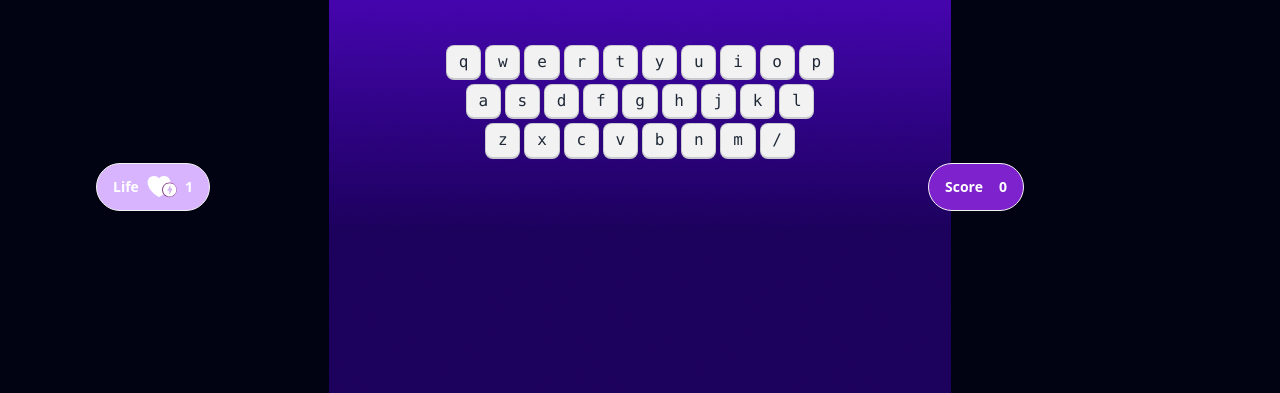
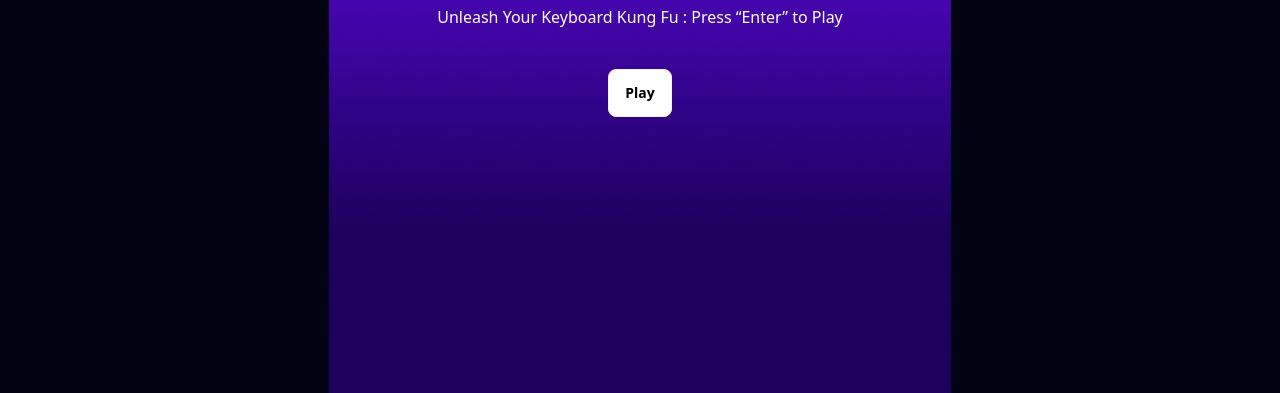
Before and after one commit to rasel754/alphabet-clash-pro, a plain HTML site: page index.html in a window 1280 px wide. Shown: the part 407-800 px from the top of the page. Drawn offline with nearby package versions, Linux system fonts and the light colour scheme.

Commit message:
half of project complete

```diff
--- a/index.html
+++ b/index.html
@@ -1,5 +1,5 @@
 <!DOCTYPE html>
-<html lang="en">
+<html lang="en" data-theme="light">
 <head>
     <meta charset="UTF-8">
     <meta name="viewport" content="width=device-width, initial-scale=1.0">
@@ -18,15 +18,15 @@
 <body class="min-h-screen bg-[#010313] bg-[url(images/background.png)] bg-no-repeat bg-center	">
     <main>
         <!-- home screen -->
-        <section class="home min-h-screen  text-white flex justify-center items-center hidden">
+        <section id="home-screen" class=" min-h-screen  text-white flex justify-center items-center ">
             <div class="flex flex-col  justify-center items-center gap-10">
                 <h1 class="text-8xl anton-regular font-extrabold">ALPHABET CLASH</h1>
                 <p class=>Unleash Your Keyboard Kung Fu : Press “Enter” to Play</p>
-                <button class="btn bg-white text-black">Play</button>
+                <button onclick="play()" class="btn  bg-white text-black">Play</button>
             </div>
         </section>
         <!-- play-ground -->
-        <section class="play-ground">
+        <section id="play-ground" class=" hidden">
             <!-- screen  -->
             <div class="flex flex-col items-center py-16">
                 <div class="artboard artboard-horizontal phone-6 border-[20px] rounded-2xl border-[#010313CC] bg-[#FFFFFFB3]">
@@ -34,7 +34,7 @@
                         <p class="bg-[#2F2941] text-white px-6 pb-4 rounded-b-xl ">Don't watch keyboard  while playing...</p>
                     </div>
                     <div class="flex justify-center items-center h-full">
-                        <p class="text-9xl text-black font-bold">Y</p>
+                        <p id="current-alphabet" class="text-9xl text-black font-bold uppercase">Y</p>
                     </div>
 
                 </div>
@@ -42,37 +42,37 @@
             <!-- keyboard -->
             <div>
                 <div class="flex justify-center gap-1 my-1 w-full">
-                    <kbd class="kbd">q</kbd>
-                    <kbd class="kbd">w</kbd>
-                    <kbd class="kbd">e</kbd>
-                    <kbd class="kbd">r</kbd>
-                    <kbd class="kbd">t</kbd>
-                    <kbd class="kbd">y</kbd>
-                    <kbd class="kbd">u</kbd>
-                    <kbd class="kbd">i</kbd>
-                    <kbd class="kbd">o</kbd>
-                    <kbd class="kbd">p</kbd>
+                    <kbd id="q" class="kbd">q</kbd>
+                    <kbd id="w" class="kbd">w</kbd>
+                    <kbd id="e" class="kbd">e</kbd>
+                    <kbd id="r" class="kbd">r</kbd>
+                    <kbd id="t" class="kbd">t</kbd>
+                    <kbd id="y" class="kbd">y</kbd>
+                    <kbd id="u" class="kbd">u</kbd>
+                    <kbd id="i" class="kbd">i</kbd>
+                    <kbd id="o" class="kbd">o</kbd>
+                    <kbd id="p" class="kbd">p</kbd>
                   </div>
                   <div class="flex justify-center gap-1 my-1 w-full">
-                    <kbd class="kbd">a</kbd>
-                    <kbd class="kbd">s</kbd>
-                    <kbd class="kbd">d</kbd>
-                    <kbd class="kbd">f</kbd>
-                    <kbd class="kbd">g</kbd>
-                    <kbd class="kbd">h</kbd>
-                    <kbd class="kbd">j</kbd>
-                    <kbd class="kbd">k</kbd>
-                    <kbd class="kbd">l</kbd>
+                    <kbd id="a" class="kbd">a</kbd>
+                    <kbd id="s" class="kbd">s</kbd>
+                    <kbd id="d" class="kbd">d</kbd>
+                    <kbd id="f" class="kbd">f</kbd>
+                    <kbd id="g" class="kbd">g</kbd>
+                    <kbd id="h" class="kbd">h</kbd>
+                    <kbd id="j" class="kbd">j</kbd>
+                    <kbd id="k" class="kbd">k</kbd>
+                    <kbd id="l" class="kbd">l</kbd>
                   </div>
                   <div class="flex justify-center gap-1 my-1 w-full">
-                    <kbd class="kbd">z</kbd>
-                    <kbd class="kbd">x</kbd>
-                    <kbd class="kbd">c</kbd>
-                    <kbd class="kbd">v</kbd>
-                    <kbd class="kbd">b</kbd>
-                    <kbd class="kbd">n</kbd>
-                    <kbd class="kbd">m</kbd>
-                    <kbd class="kbd">/</kbd>
+                    <kbd id="z" class="kbd">z</kbd>
+                    <kbd id="x" class="kbd">x</kbd>
+                    <kbd id="c" class="kbd">c</kbd>
+                    <kbd id="v" class="kbd">v</kbd>
+                    <kbd id="b" class="kbd">b</kbd>
+                    <kbd id="n" class="kbd">n</kbd>
+                    <kbd id="m" class="kbd">m</kbd>
+                    <kbd id="/" class="kbd">/</kbd>
                   </div>
             </div>
             <!-- life and score -->
@@ -89,9 +89,18 @@
                 </button>
             </div>
         </section>
-        <section class="secore-bord">
+        <section class="secore-bord flex justify-center items-center min-h-screen hidden ">
+            <div class="text-white bg-[#FFFFFF33] p-8 rounded-xl text-center space-y-4">
+                <h1 class="text-7xl">
+                    <span class="font-extrabold">Score:</span><span>14</span>
 
+                </h1>
+                <button class="btn">play again</button>
+                    <p>Practice will make you Pro</p>
+            </div>
         </section>
     </main>
+    <script src="script/utility.js"></script>
+     <script src="script/index.js"></script>
 </body>
 </html>
--- /dev/null
+++ b/script/index.js
@@ -0,0 +1,27 @@
+// one way to add and remove hidden elements
+// function play() {
+//    const homeSection= document.getElementById('home-screen');
+//    homeSection.classList.add('hidden');
+
+//    const playGroundSection= document.getElementById('play-ground');
+//    playGroundSection.classList.remove('hidden');
+// }
+
+// another way to add and remove hidden elements
+
+function play(){
+    hideElementById('home-screen');
+    showElementById('play-ground');
+    continueGame();
+}
+function continueGame(){
+    // generate a random alphabet
+    const alphabet=getARandomAlphabet();
+    console.log(alphabet);
+
+    // set the alphabet in the game display(shown it)
+    const currentAlphabetElement = document.getElementById('current-alphabet');
+    currentAlphabetElement.innerText = alphabet;
+
+    setBackgroundColorById(alphabet);
+  }
--- /dev/null
+++ b/script/utility.js
@@ -0,0 +1,31 @@
+function hideElementById(elementId) {
+    const element = document.getElementById(elementId);
+    element.classList.add('hidden');
+}
+
+function showElementById(elementId) {
+    const element = document.getElementById(elementId);
+    element.classList.remove('hidden');
+}
+
+function setBackgroundColorById(elementId){
+    const element = document.getElementById(elementId);
+    element.classList.add('bg-orange-400');
+}
+
+
+
+function getARandomAlphabet(){
+    // get or create  alphabet array
+    const alphabetString = 'abcdefghijklmnopqrstuvwxyz';
+    const alphabets =alphabetString.split('');
+    // console.log(alphabets);
+    // get a random alphabet index from 0-25
+    const randomNumber=Math.random()*25;
+    const index = Math.round(randomNumber);
+
+    const alphabet = alphabets[index];
+    // console.log(alphabet);
+    return alphabet;
+
+}
```
